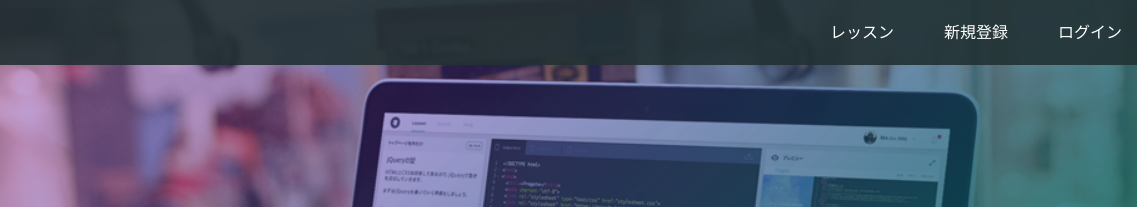
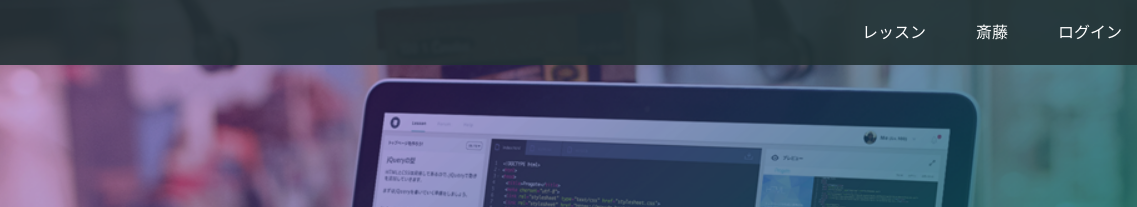
Before and after one commit to rqkq81128/prog-8.github.io, a plain HTML site: page index.html in a window 1280 px wide. Shown: the top 207 px of the page, 143-1280 px from the left. Drawn offline with Linux system fonts and the light colour scheme.

Commit message:
Update index.html

```diff
--- a/index.html
+++ b/index.html
@@ -16,7 +16,7 @@
       <span class="fa fa-bars menu-icon"></span>
       <div class="header-right">
         <a href="#">レッスン</a>
-        <a href="#">新規登録</a>
+        <a href="#">斎藤</a>
         <a href="#" class="login">ログイン</a>
       </div>
     </div>
```
